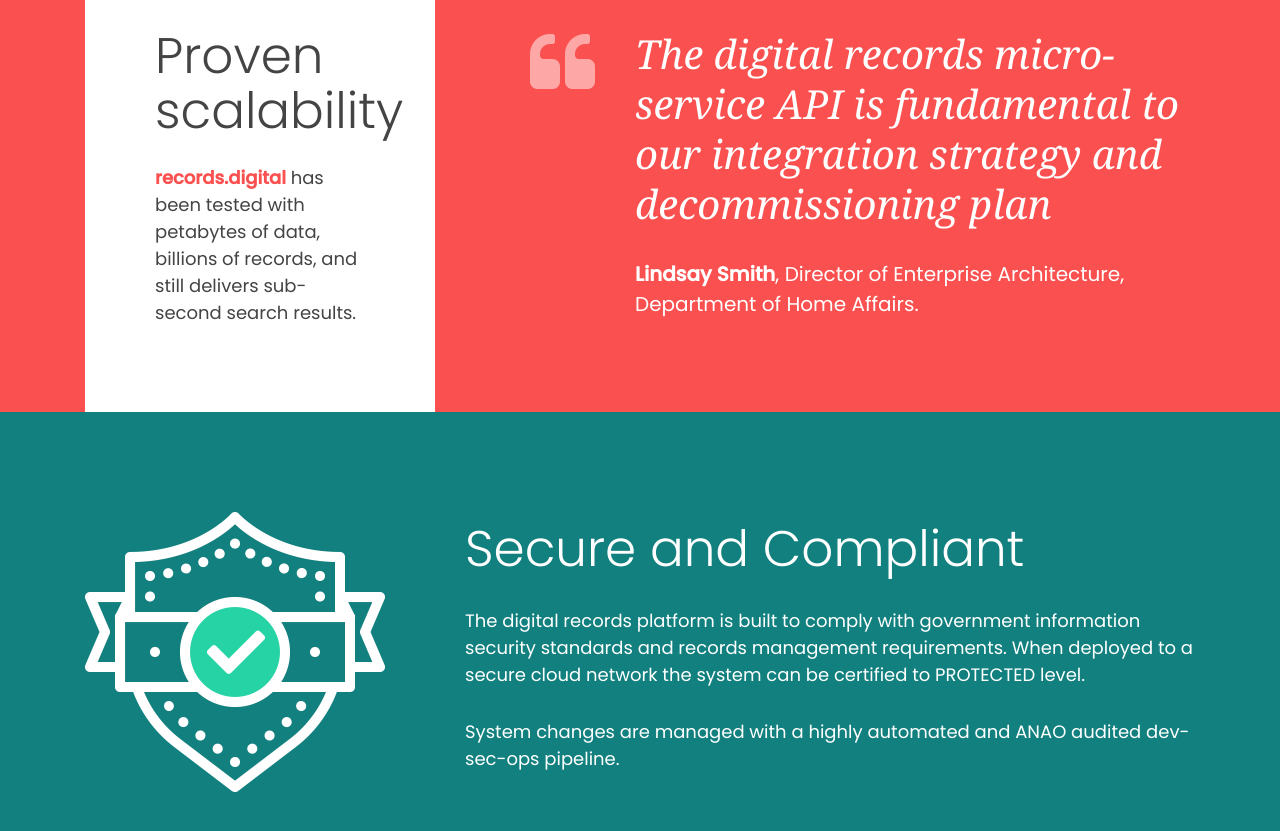
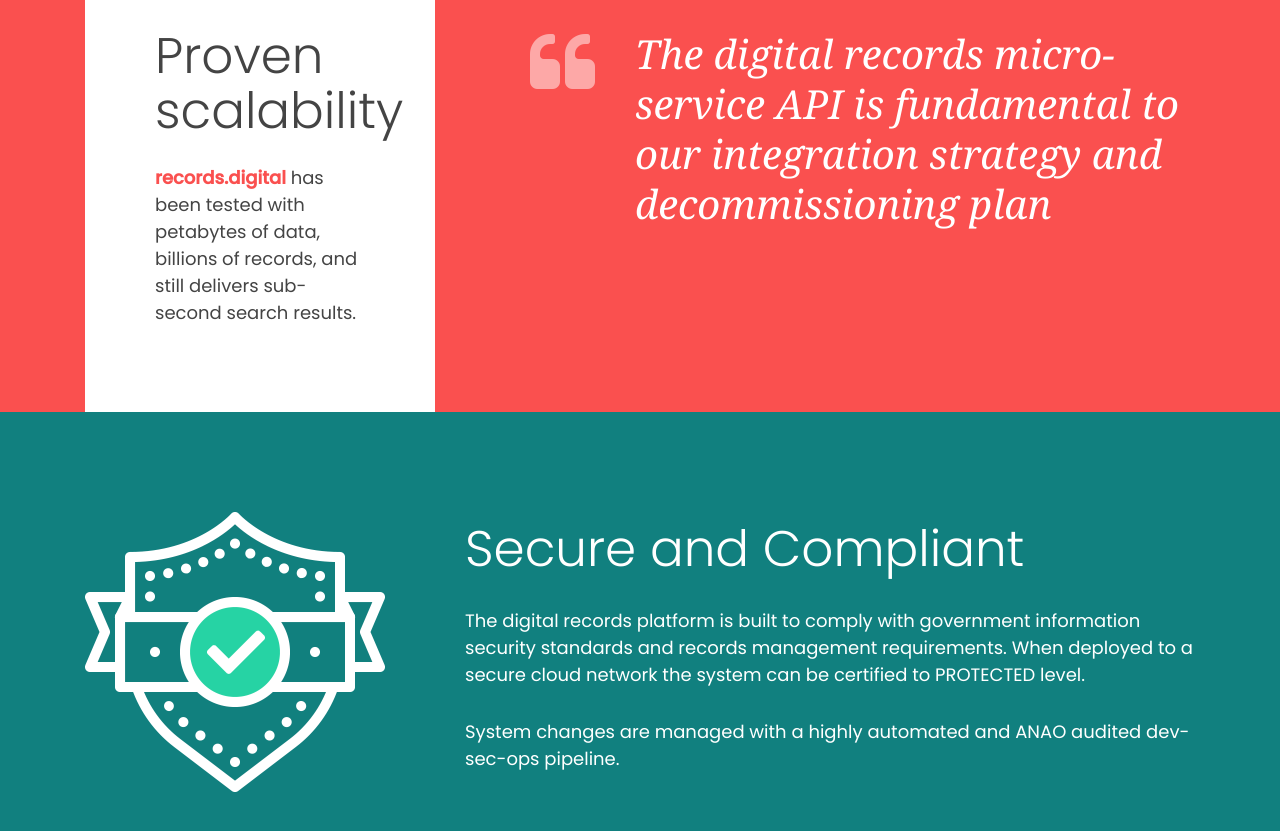
Before and after one commit to rmaasweb/rmaasweb.github.io, a Jekyll site: the page built from index.html, in a window 1280 px wide and 900 px high, scrolled down 2137 px. Shown: the top 831 px of the window. Built offline with Jekyll 4.4.1, drawn with Linux system fonts in a browser that asks for light colours.

Commit message:
Update home.html

```diff
--- a/_layouts/home.html
+++ b/_layouts/home.html
@@ -59,7 +59,6 @@
       </div>
       <div class="col-xl-8 col-lg-8 col-md-8 col-sm-12 col-12">
         <div class="micro_service"> <i class="fa fa-quote-left"></i> <span>The digital records micro-service API is fundamental to our integration strategy and decommissioning plan</span>
-          <p><strong>Lindsay Smith</strong>, Director of Enterprise Architecture, Department of Home Affairs.</p>
         </div>
       </div>
     </div>
```
